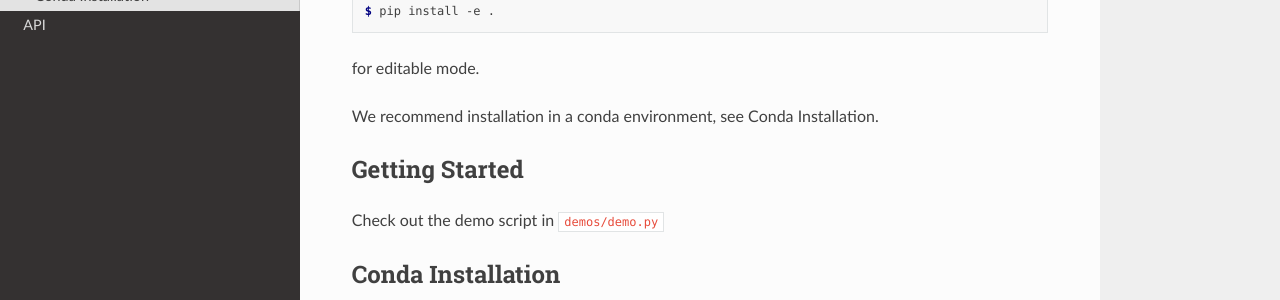
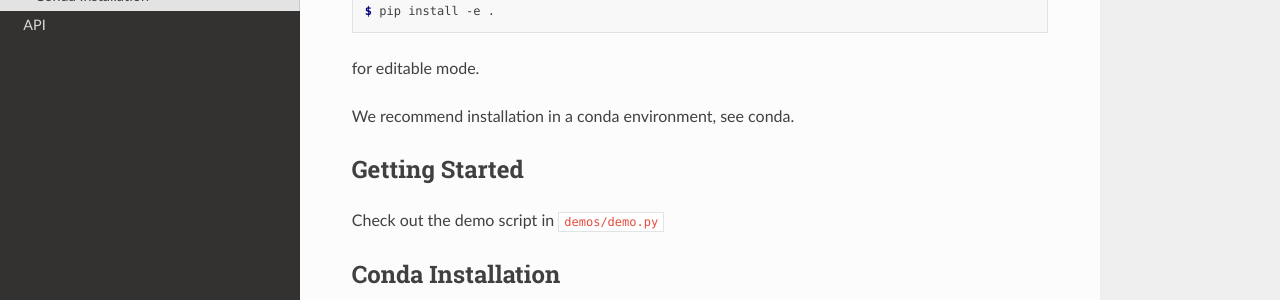
Before and after one commit to DynamicsAndNeuralSystems/pyspi, a Sphinx documentation site: the page built from docs/source/usage.rst, in a window 1280 px wide and 900 px high, scrolled down 616 px. Shown: the part 270-570 px from the top of the window. Built offline with Sphinx 7.4.7 and the Read the Docs theme 2.0.0, drawn with Linux system fonts in a browser that asks for light colours.

Commit message:
Update usage.rst

```diff
--- a/docs/source/usage.rst
+++ b/docs/source/usage.rst
@@ -43,12 +43,14 @@
 
 for editable mode.
 
-We recommend installation in a conda environment, see :doc:`Conda Installation`.
+We recommend installation in a conda environment, see :ref:`conda`.
 
 Getting Started
 ------------
 
 Check out the demo script in ``demos/demo.py``
+
+.. _conda
 
 Conda Installation
 ------------
```
